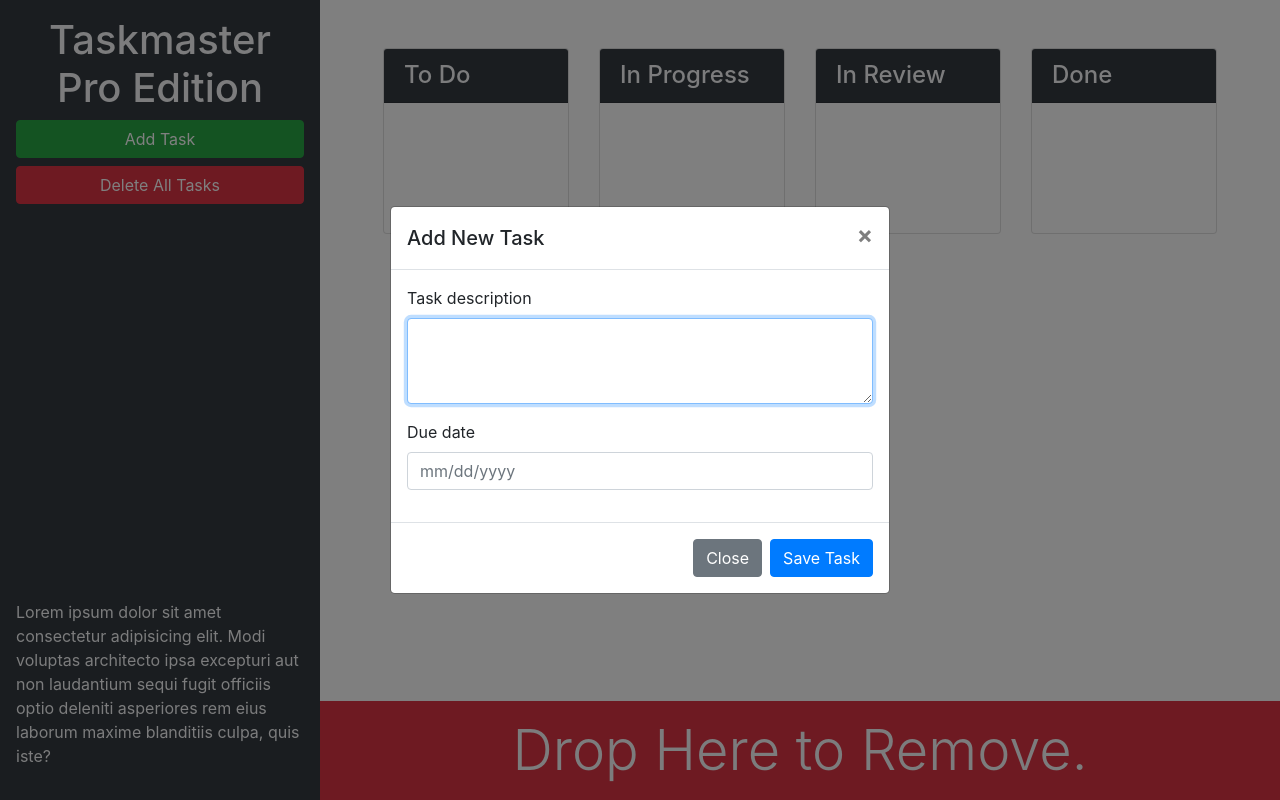
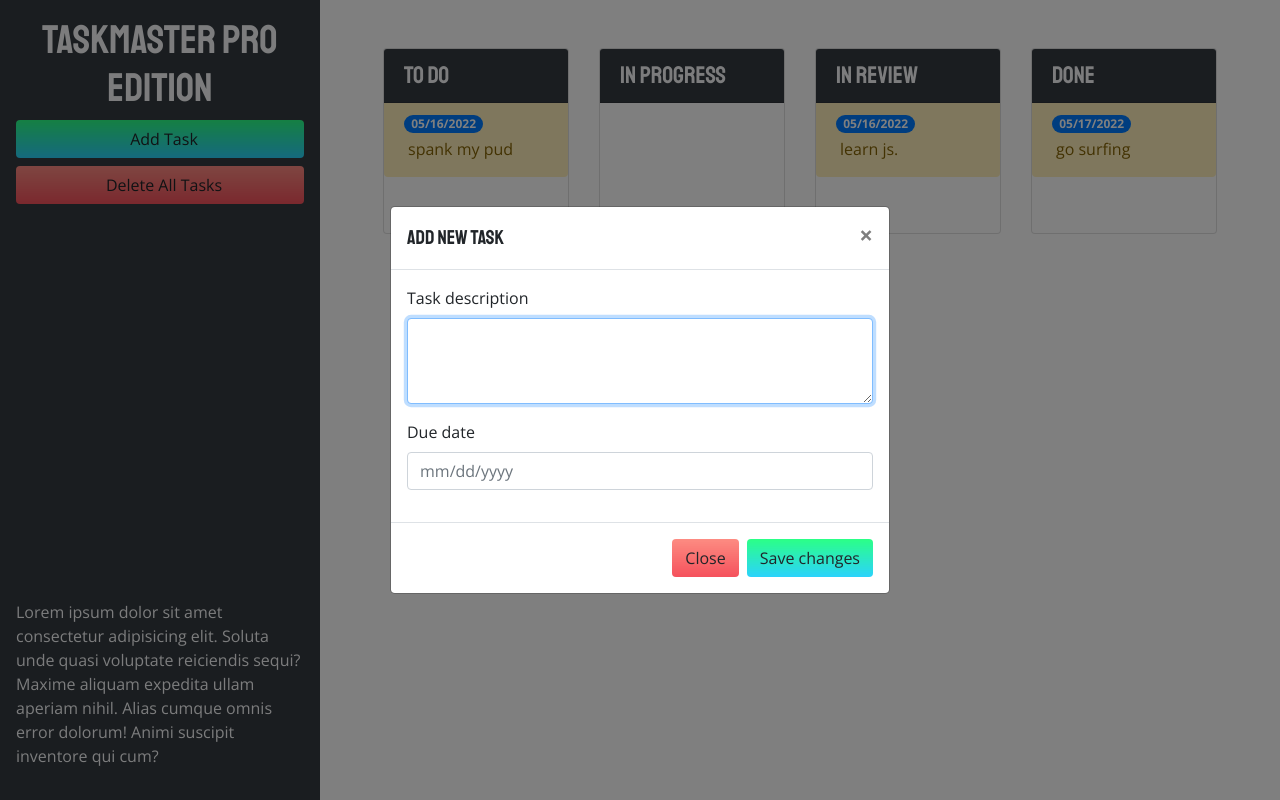
Before and after one commit to Codechef27/taskmaster-pro, a plain HTML site: page index.html in a window 1280 px wide. Both pictures are taken after a click on the button "Add Task". Drawn offline with nearby package versions, Linux system fonts and the light colour scheme; a web font is replaced by a local one.

Commit message:
touchups added

```diff
--- a/assets/css/style.css
+++ b/assets/css/style.css
@@ -1,3 +1,68 @@
+body {
+  font-family: 'Open Sans', sans-serif;
+}
+
+h1,
+h2,
+h3,
+h4,
+h5,
+h6 {
+  font-family: 'Staatliches', sans-serif;
+}
+
 ul.list-group {
   min-height: 130px;
 }
+
+.bottom-trash {
+  opacity: 0;
+  color: #f1f1f1;
+  font-size: 2.3rem;
+  font-family: "Staatliches", sans-serif;
+  transform: translateY(150px);
+  transition: all .5s ease-in-out;
+  background-color: rgba(234, 0, 39, 0.7);
+}
+
+.bottom-trash-drag {
+  transform: translateY(0);
+  opacity: 1;
+}
+
+.bottom-trash-active {
+  background-color: rgba(234, 0, 39, 1);
+}
+
+.dropover {
+  background: rgba(0,0,0,0.3);
+}
+
+.dropover-active {
+  background: rgba(0,0,0,0.9);
+}
+
+.btn-add,
+.btn-save {
+  background-color: #FA8BFF;
+  background-image: linear-gradient(45deg, #FA8BFF 0%, #2BD2FF 52%, #2BFF88 90%);
+  transition: all .5s ease-out;
+  background-size: 1px 100px;
+  background-position: 0px -10px;
+}
+
+.btn-close,
+.btn-delete {
+  transition: all .5s ease-out;
+  background-size:1px 100px;
+  background-position: 1px -10px;
+  background-color: #ea0028;
+  background-image: linear-gradient(180deg, #FF9A8B 0%, #ea0028 100%);
+}
+
+.btn-save:hover,
+.btn-add:hover,
+.btn-close:hover,
+.btn-delete:hover {
+  background-position: 1px -50px;
+}
--- a/assets/js/script.js
+++ b/assets/js/script.js
@@ -47,19 +47,14 @@
 };
 
 var auditTask = function(taskEl) {
-
   // get date from task element
   var date = $(taskEl)
     .find("span")
     .text()
     .trim();
 
-  console.log(date);
-
   // convert to moment object at 5:00pm
   var time = moment(date, "L").set("hour", 17);
-
-  console.log(time);
 
   // remove any old classes from element
   $(taskEl).removeClass("list-group-item-warning list-group-item-danger");
@@ -67,8 +62,7 @@
   // apply new class if task is near/over due date
   if (moment().isAfter(time)) {
     $(taskEl).addClass("list-group-item-danger");
-  }
-  else if (Math.abs(moment().diff(time, "days")) <= 2) {
+  } else if (Math.abs(moment().diff(time, "days")) <= 2) {
     $(taskEl).addClass("list-group-item-warning");
   }
 };
@@ -81,16 +75,18 @@
   tolerance: "pointer",
   helper: "clone",
   activate: function(event, ui) {
-    console.log(ui);
+    $(this).addClass("dropover");
+    $(".bottom-trash").addClass("bottom-trash-drag");
   },
   deactivate: function(event, ui) {
-    console.log(ui);
+    $(this).removeClass("dropover");
+    $(".bottom-trash").removeClass("bottom-trash-drag");
   },
   over: function(event) {
-    console.log(event);
+    $(event.target).addClass("dropover-active");
   },
   out: function(event) {
-    console.log(event);
+    $(event.target).removeClass("dropover-active");
   },
   update: function() {
     var tempArr = [];
@@ -120,9 +116,6 @@
     // update array on tasks object and save
     tasks[arrName] = tempArr;
     saveTasks();
-  },
-  stop: function(event) {
-    $(this).removeClass("dropover");
   }
 });
 
@@ -133,12 +126,14 @@
   drop: function(event, ui) {
     // remove dragged element from the dom
     ui.draggable.remove();
+    $(".bottom-trash").removeClass("bottom-trash-active");
   },
   over: function(event, ui) {
     console.log(ui);
+    $(".bottom-trash").addClass("bottom-trash-active");
   },
   out: function(event, ui) {
-    console.log(ui);
+    $(".bottom-trash").removeClass("bottom-trash-active");
   }
 });
 
@@ -161,7 +156,7 @@
 });
 
 // save button in modal was clicked
-$("#task-form-modal .btn-primary").click(function() {
+$("#task-form-modal .btn-save").click(function() {
   // get form values
   var taskText = $("#modalTaskDescription").val();
   var taskDate = $("#modalDueDate").val();
@@ -288,3 +283,10 @@
 
 // load tasks for the first time
 loadTasks();
+
+// audit task due dates every 30 minutes
+setInterval(function() {
+  $(".card .list-group-item").each(function() {
+    auditTask($(this));
+  });
+}, 1800000);
--- a/index.html
+++ b/index.html
@@ -4,6 +4,8 @@
   <meta http-equiv="X-UA-Compatible" content="ie=edge">
   <link rel="stylesheet" href="https://cdnjs.cloudflare.com/ajax/libs/twitter-bootstrap/4.3.1/css/bootstrap.min.css">
   <link rel="stylesheet" href="https://cdnjs.cloudflare.com/ajax/libs/jqueryui/1.12.1/themes/base/jquery-ui.css">
+  <link href="https://fonts.googleapis.com/css2?family=Open+Sans:wght@400;700&amp;family=Staatliches&amp;display=swap" rel="stylesheet">
+  <link rel="stylesheet" href="https://cdnjs.cloudflare.com/ajax/libs/open-iconic/1.1.1/font/css/open-iconic-bootstrap.min.css">
   <link rel="stylesheet" href="./assets/css/style.css">
   <title>Taskmaster Pro</title>
 </head>
@@ -12,20 +14,19 @@
 
   <div class="row min-vh-100 no-gutters">
     <header class="col-12 col-lg-3 bg-dark text-light sticky-top d-flex flex-column p-4 p-lg-3">
-      <div>
-        <h1 class="text-center"><span class="oi oi-task d-inline d-lg-none"></span>
-          Taskmaster Pro Edition</h1>
-        <div class="ml-md-auto w-100 w-md-auto">
-          <button id="create-task" class="btn btn-block btn-success" data-toggle="modal" data-target="#task-form-modal">Add Task</button>
-          <button id="remove-tasks" class="btn btn-block btn-danger mb-2 mb-md-4">Delete All Tasks</button>
-        </div>
-      </div>
-      <p class="mt-auto d-none d-lg-block">Lorem ipsum dolor sit amet consectetur adipisicing elit. Modi voluptas
-        architecto ipsa
-        excepturi aut non laudantium sequi fugit officiis optio deleniti asperiores rem eius laborum maxime blanditiis
-        culpa, quis iste?</p>
+        <h1 class="text-center">
+          <span class="oi oi-task d-inline d-lg-none"></span>
+          Taskmaster Pro Edition
+        </h1>
+          <button id="create-task" class="btn btn-block btn-add" data-toggle="modal" data-target="#task-form-modal"><span class="oi oi-plus mr-2"></span>Add Task</button>
+          <button id="remove-tasks" class="btn btn-block btn-delete mb-2 mb-md-4"><span class="oi oi-trash mr-2"> </span>Delete All Tasks</button>
+
+      <span class="oi oi-task display-1 text-center mb-2 d-none d-lg-block mt-auto"></span>
+      <p class="d-none d-lg-block">
+        Lorem ipsum dolor sit amet consectetur adipisicing elit. Soluta unde quasi voluptate reiciendis sequi? Maxime aliquam expedita ullam aperiam nihil. Alias cumque omnis error dolorum! Animi suscipit inventore qui cum?
+      </p>
     </header>
-    <main class="col-12 col-lg-9 d-flex flex-column">
+    <main class="col-12 col-lg-9 d-flex flex-column ">
       <div class="m-5 row justify-content-around">
           <!--  -->
           <div class="col-12 col-md-6 col-xl-3 mb-3">
@@ -33,8 +34,8 @@
               <h4 class="card-header bg-dark text-light d-flex align-items-center">
                 To Do
               </h4>
-              <ul id="list-toDo" class="list-group list-group-flush">
-              </ul>
+              <ul id="list-toDo" class="list-group list-group-flush ui-sortable">
+              <li class="list-group-item list-group-item-warning"><span class="badge badge-primary badge-pill">05/16/2022</span><p class="m-1">spank my pud</p></li></ul>
             </div>
           </div>
           <!--  -->
@@ -43,7 +44,7 @@
               <h4 class="card-header bg-dark text-light d-flex align-items-center">
                 In Progress
               </h4>
-              <ul id="list-inProgress" class="list-group list-group-flush">
+              <ul id="list-inProgress" class="list-group list-group-flush ui-sortable">
               </ul>
             </div>
           </div>
@@ -53,8 +54,8 @@
               <h4 class="card-header bg-dark text-light d-flex align-items-center">
                 In Review
               </h4>
-              <ul id="list-inReview" class="list-group list-group-flush">
-              </ul>
+              <ul id="list-inReview" class="list-group list-group-flush ui-sortable">
+              <li class="list-group-item list-group-item-warning" style=""><span class="badge badge-primary badge-pill">05/16/2022</span><p class="m-1">learn js.</p></li></ul>
             </div>
           </div>
           <!--  -->
@@ -63,14 +64,14 @@
               <h4 class="card-header bg-dark text-light d-flex align-items-center">
                 Done
               </h4>
-              <ul id="list-done" class="list-group list-group-flush">
-              </ul>
+              <ul id="list-done" class="list-group list-group-flush ui-sortable">
+              <li class="list-group-item list-group-item-warning"><span class="badge badge-primary badge-pill">05/17/2022</span><p class="m-1">go surfing</p></li></ul>
             </div>
           </div>
       </div>
-      <div class="mt-auto" id="trash">
-        <div class="w-100 bg-danger p-3 text-center text-light display-4">
-          Drop Here to Remove.
+      <div class="mt-auto overflow-hidden ui-droppable" id="trash">
+        <div class="w-100 p-3 text-center bottom-trash">
+          <span class="oi oi-trash"> </span> Drop Here to Remove.
         </div>
       </div>
     </main>
@@ -81,7 +82,7 @@
     <div class="modal-dialog modal-dialog-centered" role="document">
       <div class="modal-content">
         <div class="modal-header">
-          <h5 class="modal-title" id="task-form-modal">Add New Task</h5>
+          <h5 class="modal-title" id="myModalTitle">Add New Task</h5>
           <button type="button" class="close" data-dismiss="modal" aria-label="Close">
             <span aria-hidden="true">×</span>
           </button>
@@ -94,13 +95,13 @@
             </div>
             <div class="form-group">
               <label for="modalDueDate">Due date</label>
-              <input type="text" class="form-control" id="modalDueDate" placeholder="mm/dd/yyyy" autocomplete="off">
+              <input type="text" class="form-control hasDatepicker" placeholder="mm/dd/yyyy" id="modalDueDate" autocomplete="off">
             </div>
           </form>
         </div>
         <div class="modal-footer">
-          <button type="button" class="btn btn-secondary" data-dismiss="modal">Close</button>
-          <button type="button" class="btn btn-primary">Save Task</button>
+          <button type="button" class="btn btn-close" data-dismiss="modal">Close</button>
+          <button type="button" class="btn btn-save">Save changes</button>
         </div>
       </div>
     </div>
@@ -112,7 +113,7 @@
   <script src="https://cdnjs.cloudflare.com/ajax/libs/popper.js/1.15.0/umd/popper.min.js"></script>
   <script src="https://cdnjs.cloudflare.com/ajax/libs/twitter-bootstrap/4.3.1/js/bootstrap.min.js"></script>
   <script src="https://cdnjs.cloudflare.com/ajax/libs/moment.js/2.24.0/moment.min.js"></script>
-  <script src="./assets/js/script.js"></script>
+  <script src="./assets/js/script.js"></script><div id="ui-datepicker-div" class="ui-datepicker ui-widget ui-widget-content ui-helper-clearfix ui-corner-all"></div>
 
 
 </body></html>
```
